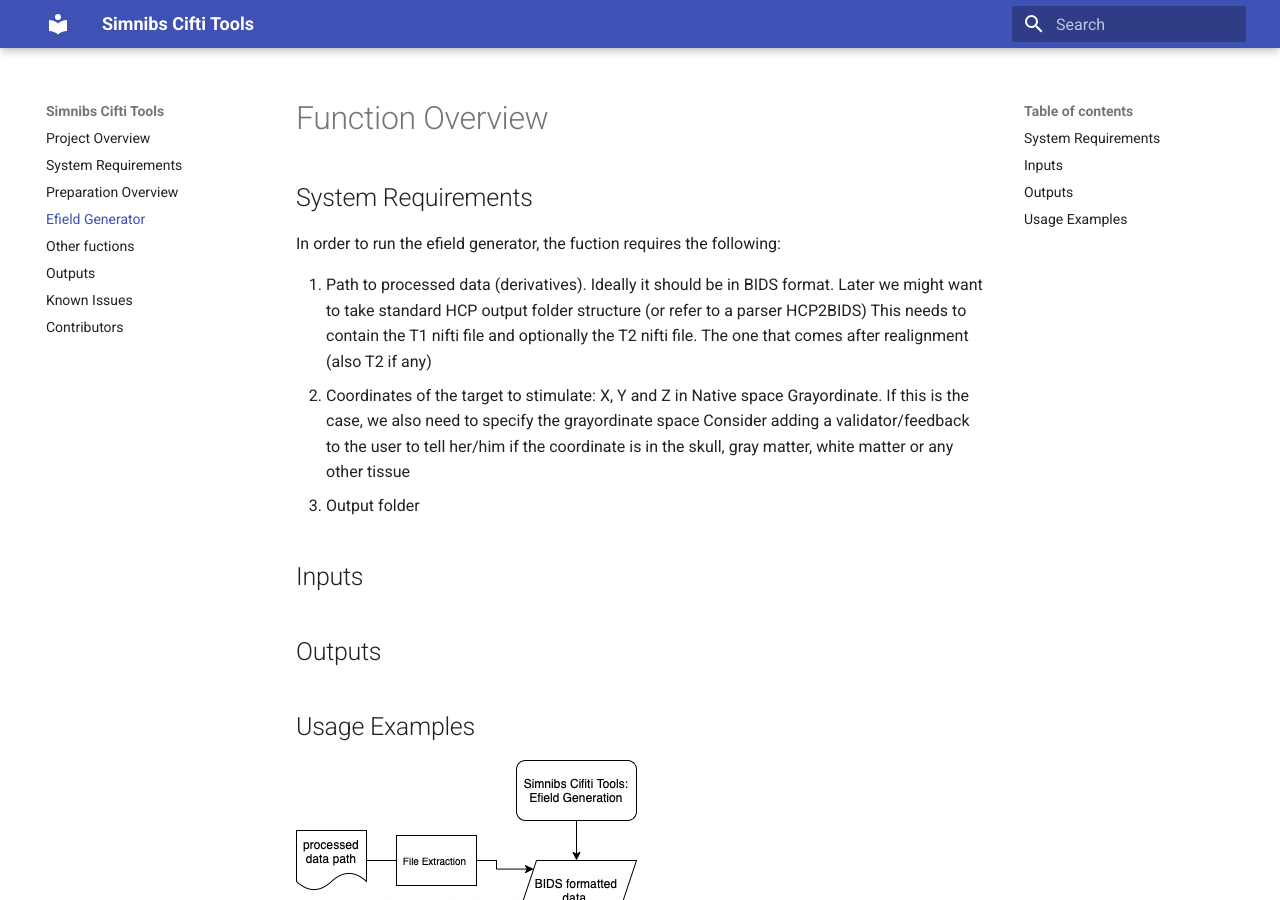
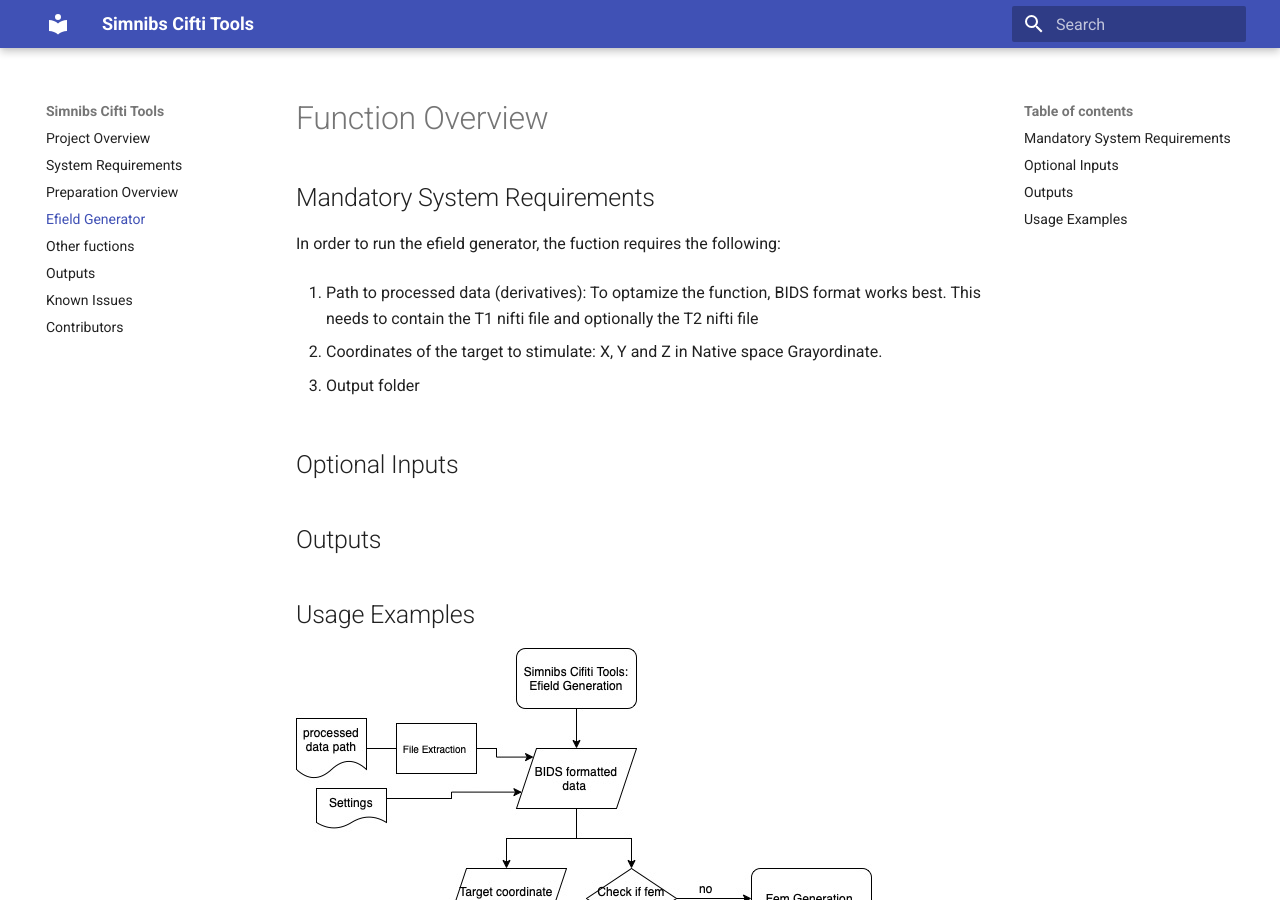
Before and after one commit to DCAN-Labs/simnibs_cifti_tools_RTD2, an MkDocs documentation site: the page built from docs/Efield_generator.md, in a window 1280 px wide and 900 px high. Built offline with MkDocs 1.6.1 and Material for MkDocs 9.7.7, drawn with Linux system fonts in a browser that asks for light colours; old or Windows-style settings are respelled for this version of MkDocs.

Commit message:
Update Efield_generator.md

```diff
--- a/docs/Efield_generator.md
+++ b/docs/Efield_generator.md
@@ -2,21 +2,21 @@
 ===============
 
 
-System Requirements
+Mandatory System Requirements
 ---------------
 
 In order to run the efield generator, the fuction requires the following:
 
-1. Path to processed data (derivatives). Ideally it should be in BIDS format. Later we might want to take standard HCP output folder structure (or refer to a parser HCP2BIDS)
-This needs to contain the T1 nifti file and optionally the T2 nifti file. The one that comes after realignment (also T2 if any)
+1. Path to processed data (derivatives): To optamize the function, BIDS format works best. This needs to contain the T1 nifti file and optionally the T2 nifti file
+
 2. Coordinates of the target to stimulate: X, Y and Z in Native space
-Grayordinate. If this is the case, we also need to specify the grayordinate space
-Consider adding a validator/feedback to the user to tell her/him if the coordinate is in the skull, gray matter, white matter or any other tissue
+Grayordinate.
+
 3. Output folder
 
 
 
-Inputs
+Optional Inputs
 ---------------
 
 
```
